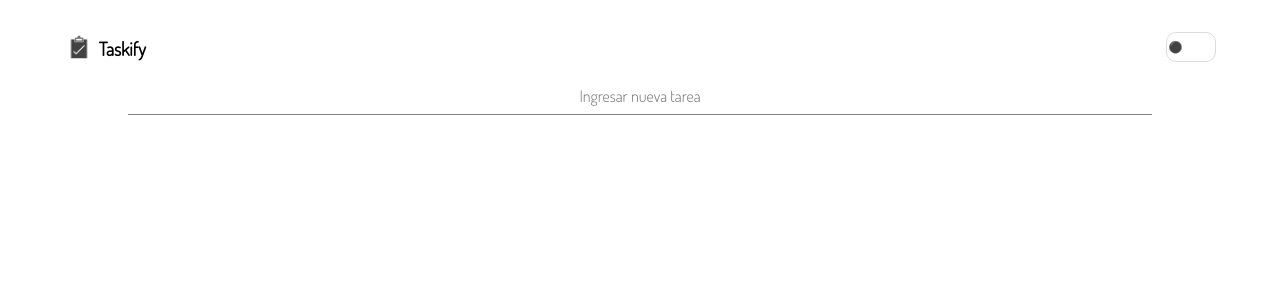
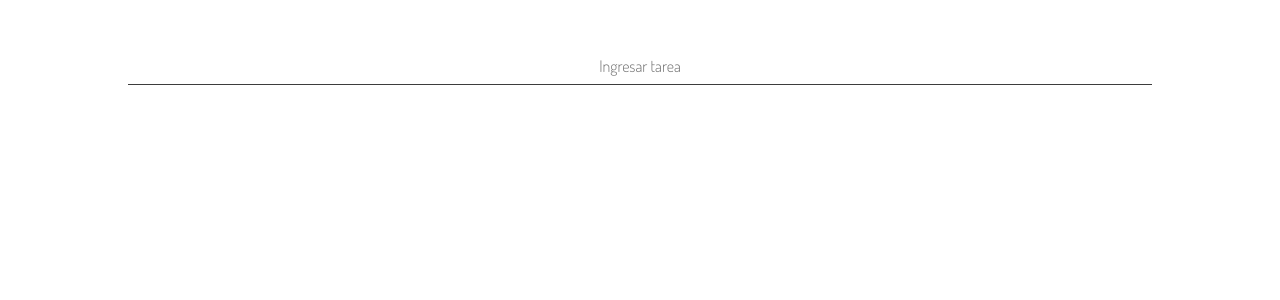
Before and after one commit to AriasFederico/taskify, a React (Vite) app: page / in a window 1280 px wide. Shown: the top 300 px of the page. Built offline with nearby package versions, Linux system fonts and the light colour scheme.

Commit message:
actualizacion notas 001

```diff
--- a/src/App.css
+++ b/src/App.css
@@ -2,41 +2,13 @@
   min-height: 100vh;
   display: flex;
   align-items: center;
-  padding-top: 2rem;
   flex-direction: column;
-  transition: all .5s;
-  background-color: transparent;
-  padding: 2rem 0 4rem;
-}
-
-.usuario-tema {
-  width: 90%;
-  margin-bottom: 1rem;
-  display: flex;
-  justify-content: space-between;
+  padding-top: 3rem;
+  margin-bottom: 5rem;
 }
 
 .contenedor-lista {
   width: 80%;
-}
-
-.logo-titulo {
-  display: flex;
-  align-items: center;
-  gap: .3rem;
-}
-
-.logo {
-  width: 30px;
-  height: 30px;
-}
-
-.logo-titulo h3 {
-  padding-top: .2rem;
-}
-
-.sol {
-  user-select: none;
 }
 
 .input {
@@ -44,7 +16,7 @@
   font-size: 1rem;
   outline: none;
   border: none;
-  border-bottom: 1px solid gray;
+  border-bottom: 1px solid var(--color-base-black);
   padding: .5rem;
   text-align: center;
   margin-bottom: 1rem;
@@ -55,65 +27,19 @@
   display: flex;
   flex-direction: column;
   align-items: center;
-  gap: .4rem;
-}
-
-.contenedor-sol-luna {
-  cursor: pointer;
-  width: 50px;
-  font-size: .7rem;
-  display: flex;
-  align-items: center;
-  justify-content: flex-start;
-  padding: .1rem .1rem .2rem .1rem;
-  border-radius: 10px;
-  border: 1px solid var(--color-white);
-  transition: all .5s;
+  gap: .5rem;
 }
 
 /* ------------------------------------- */
 
-.app-oscuro-theme {
-  background-color: var(--color-base-black);
-  transition: all .5s;
-}
-
-.contenedor-tema-oscuro {
-  justify-content: flex-end;
-  border: 1px solid var(--color-white);
-  transition: all .5s;
-}
-
-.luna {
-  color: white;
-  transition: all .5s;
-}
-
-.titulo-oscuro {
-  color: var(--color-white);
-}
-
-.input-oscuro-theme {
-  background-color: transparent;
-  color: var(--color-white-p);
-  transition: all .5s;
-}
-
-.tjt {
-  display: flex;
-  flex-direction: column;
-  gap: .5rem;
-}
-
 .tarea {
   color: var(--color-base-black);
-  min-width: 100%;
+  width: 100%;
   word-wrap: break-word;
   display: flex;
   justify-content: space-between;
   transition: all .5s;
   padding: 1rem;
-  /* border-radius: 15px 15px 15px 0; */
   border-radius: 4px;
   border: 1px solid var(--color-white);
   min-height: 4.5rem;
@@ -123,10 +49,33 @@
 
 .tarea p {
   width: 80%;
+  user-select: none;
 }
 
-.tarea-tema-oscuro {
+/* .tarea-tema-oscuro {
   background-color: var(--color-white);
   border: 1px solid transparent;
   box-shadow: 0 2px 4px rgba(238, 238, 238, 0.288);
+} */
+
+.nota {
+  background-color: white;
+  transition: all .5s;
 }
+
+.terminado {
+  background-color: rgba(101, 156, 63, 0.493);
+  transition: all .5s;
+}
+
+.terminado p {
+  text-decoration: line-through;
+}
+
+.estado {
+  cursor: pointer;
+}
+
+.estado p {
+  user-select: none;
+}
--- a/src/App.jsx
+++ b/src/App.jsx
@@ -1,60 +1,55 @@
 import { useState } from 'react'
 import './App.css'
-import { AgregarTarea } from './modules/Input.jsx'
-import { Item } from './modules/Item.jsx';
-import { Tema } from './modules/Tema.jsx';
-import logo from './logo/logo-taskify.png'
-import logoOscuro from './logo/logo-taskify-oscuro.png'
+
+// componentes
+import { InputTarea } from './modules/Input'
+import { Item } from './modules/Item'
 
 function App() {
-  // crear variable que tenga la condicion, a esa variable la paso a los componentes incluyendo al App
-  // a la variable pasarla como prop a los componentes
+  const convertirValor = (string) => {
 
-  const [ logoUrl, setLogo] = useState(logo);
-
-  let valorCondicion = null;
-
-  const [ theme, setTheme] = useState(valorCondicion);
-
-  let tareas = [];
-  const [ array, setArray ] = useState(tareas);
-
-  const onAgregarTarea = (val) => {
-    if(val < 1) return
-    setArray([...array, val]);
-    console.log(array)
+    const notaObj = {
+      nota: string.charAt().toUpperCase() +string.slice(1),
+      terminado:false,
+    }
+    setArrayNotas([...arrayNotas, notaObj])
+    console.log(notaObj)
+    console.log(arrayNotas)
   }
 
-  const click = () => {
-    // funcion que al hacer click haga...
-    setTheme(theme === 1 ? null : 1);
-    setIcono(icono === '🔘' ? '⚫' : '🔘')
-    setLogo(logoUrl === logo ? logoOscuro : logo)
+  const notas = [];
+
+  const [ arrayNotas, setArrayNotas ] = useState(notas);
+
+  const onClick = (index) => {
+    // Clonar el array de notas y actualizar el estado 'terminado' de la tarea seleccionada
+    const updatedArrayNotas = arrayNotas.map((nota, i) => {
+      if (i === index) {
+        return { ...nota, terminado: !nota.terminado };
+      } else {
+        return nota;
+      }
+    });
+
+    setArrayNotas(updatedArrayNotas);
   }
 
-  const sol = '🔘';
-  const luna = '⚫';
+  return (
+    <div className='App'>
+      <div className="contenedor-lista">
+        <InputTarea convertirValor={convertirValor}/>
 
-  const [ icono, setIcono ] = useState(luna)
-
-  return (
-    <div className={`App ${theme ? 'app-oscuro-theme' : ''}`}>
-      <div className={`usuario-tema`}>
-        <div className="logo-titulo">
-          <img src={logoUrl} alt="" className='logo' />
-          <h3 className={`titulo ${theme ? 'titulo-oscuro' : ''}`}>Taskify</h3>
-        </div>
-        <Tema click={click} estadoTema={theme} icono={icono}/>
-      </div>
-      <div className={`contenedor-lista`}>
-
-        <AgregarTarea agregarTarea={onAgregarTarea} estadoTema={theme}/>
-
-        <div className={`tjt`}>
-          {array.map((item, index) => (
-              <Item key={index} tarea={item} estadoTema={theme}/>
-            ))}
-          {/* item de boton */}
+        <div className="bloque-tarea">
+          {
+            arrayNotas.map( (nota, index) =>
+            <Item
+            key={index}
+            valorNota={nota.nota}
+            estadoNota={nota.terminado}
+            funcionTick={onClick}
+            index={index}
+            />)
+          }
         </div>
       </div>
     </div>
--- a/src/modules/Input.jsx
+++ b/src/modules/Input.jsx
@@ -1,26 +1,27 @@
-import { useState } from "react"
+import { useState } from "react";
 
-export const AgregarTarea = ( { agregarTarea, estadoTema }) => {
+export const InputTarea = ( { convertirValor } ) => {
 
-  const [ inputValue, setInputValue ] = useState('');
+  const [inputValue, setInputValue] = useState('');
 
-  const onInputChange = ( event ) => {
-    setInputValue( event.target.value )
+  const onInputChange = (event) => {
+    setInputValue(event.target.value)
   }
 
-  const onSubmit = (event) => {
-    event.preventDefault();
-    agregarTarea(inputValue)
+  const onSubmit = ( event ) => {
+    event.preventDefault()
+    convertirValor(inputValue);
     setInputValue('')
   }
 
   return (
     <form onSubmit={onSubmit}>
       <input type="text"
-      placeholder="Ingresar nueva tarea"
       value={inputValue}
       onChange={onInputChange}
-      className={`input ${estadoTema ? 'input-oscuro-theme' : ''}`} />
+      className="input"
+      placeholder="Ingresar tarea"
+      />
     </form>
   )
 }
--- a/src/modules/Item.jsx
+++ b/src/modules/Item.jsx
@@ -1,14 +1,12 @@
-export const Item = ( { tarea, estadoTema } ) => {
+export const Item = ( { valorNota, estadoNota, funcionTick, index }) => {
 
   return (
-    <>
-      <div className={`tarea ${estadoTema ? 'tarea-tema-oscuro' : ''}`} draggable={true}>
-        <p className="asd">{tarea}</p>
-        <div className={`bloque-tarea ${estadoTema ? '' : 'item-oscuro'}`}>
-          <p>✅</p>
-          <p>⛔</p>
+    <div className={`tarea ${estadoNota ? 'terminado' : 'nota'}`}>
+      <p>{valorNota}</p>
+
+      <div className="estadoNota">
+          <div onClick={()=> funcionTick(index)} className="estado"><p>√</p></div>
         </div>
-      </div>
-    </>
+    </div>
   )
 }
--- a/src/modules/Tema.jsx
+++ /dev/null
@@ -1,10 +0,0 @@
-export const Tema = ( { click, estadoTema, icono }) => {
-
-  return (
-    <div className={`contenedor-sol-luna ${estadoTema ? 'contenedor-tema-oscuro' : ''}`} onClick={click}>
-      <div  className={`sol ${estadoTema ? 'luna' : ''}`}>
-      {`${icono}`}
-      </div>
-    </div>
-  )
-}
```
Also changed, not shown: src/modules/Usuario.jsx (deleted, +0 -7 lines), src/index.css (line endings or trailing spaces).
